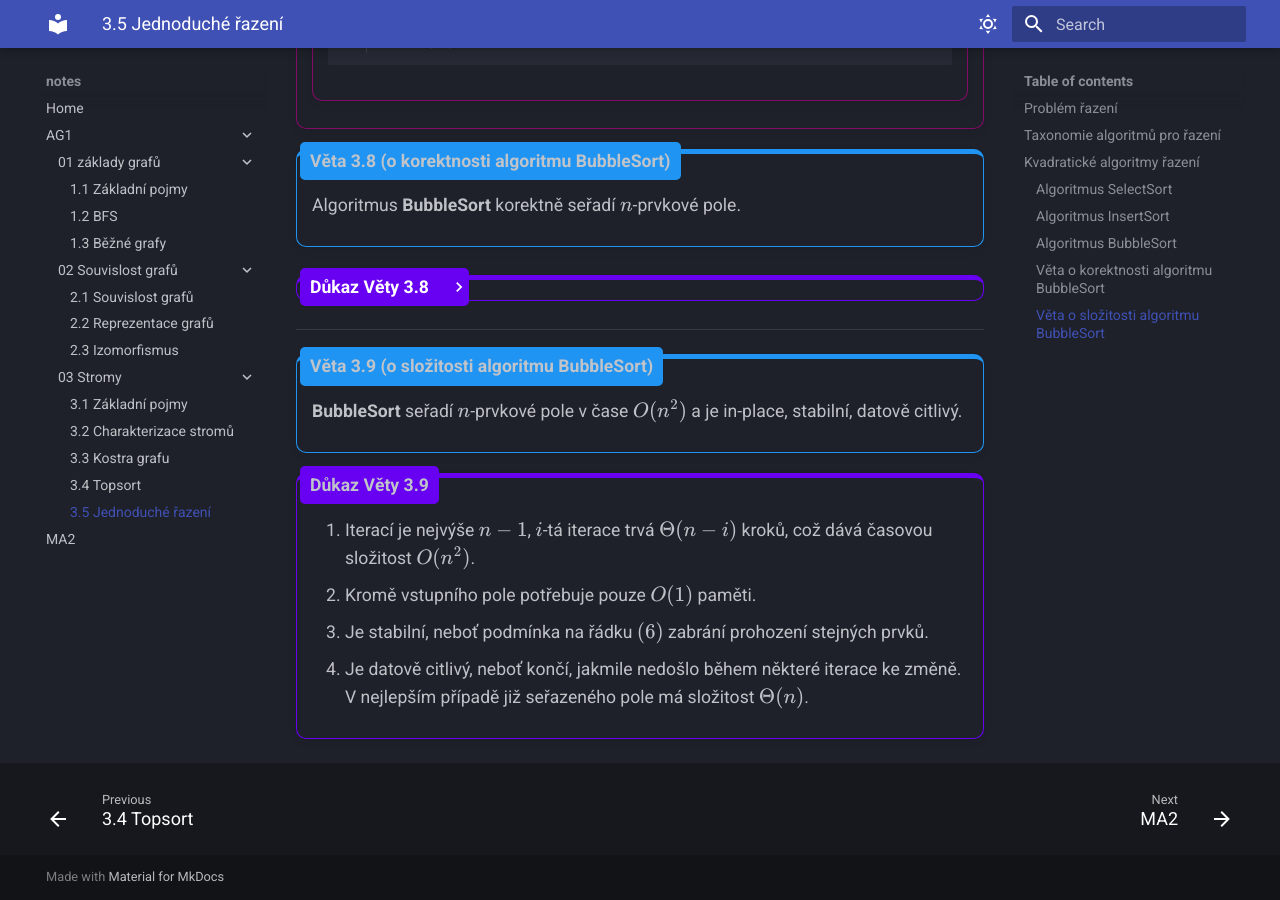
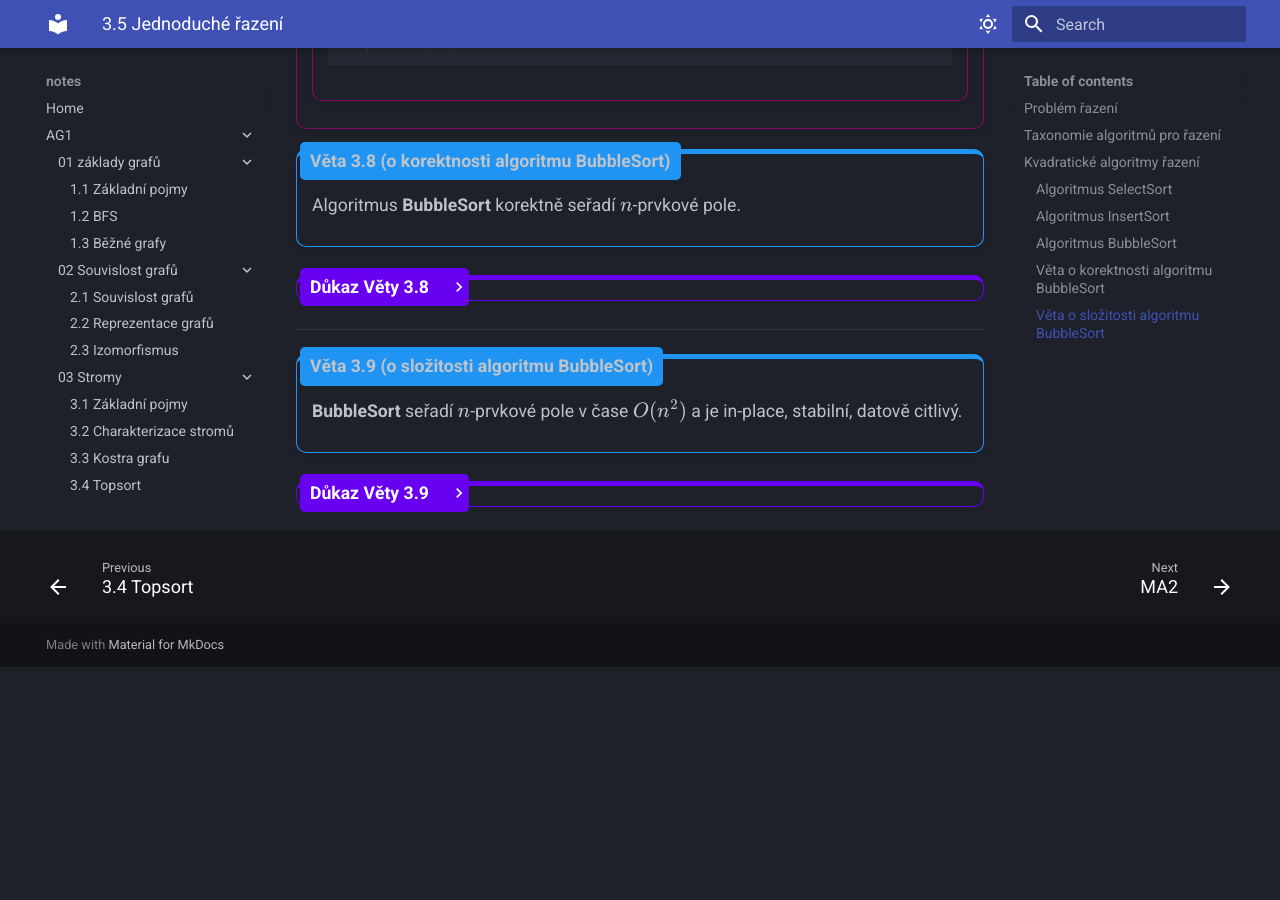
Before and after one commit to alexmateides/ma2-notes, an MkDocs documentation site: the page built from docs/AG1/03_Stromy/3.5_Jednoduché_řazení.md, in a window 1280 px wide and 900 px high, scrolled down 2901 px. Built offline with MkDocs 1.6.1 and Material for MkDocs 9.7.7, drawn with Linux system fonts in a browser that asks for light colours; after the commit the page ends 3568 px from its top, so only the background shows below that.

```diff
--- a/docs/AG1/03_Stromy/3.5_Jednoduché_řazení.md
+++ b/docs/AG1/03_Stromy/3.5_Jednoduché_řazení.md
@@ -134,7 +134,7 @@
     **BubbleSort** seřadí $n$-prvkové pole v čase $O(n^{2})$ a je in-place, stabilní, datově citlivý.
 
 
-!!! Proof "Důkaz Věty 3.9"
+??? Proof "Důkaz Věty 3.9"
 
     1. Iterací je nejvýše $n − 1$, $i$-tá iterace trvá $\Theta (n − i)$ kroků, což dává časovou složitost $O(n^{2})$.
     2. Kromě vstupního pole potřebuje pouze $O(1)$ paměti.
```
